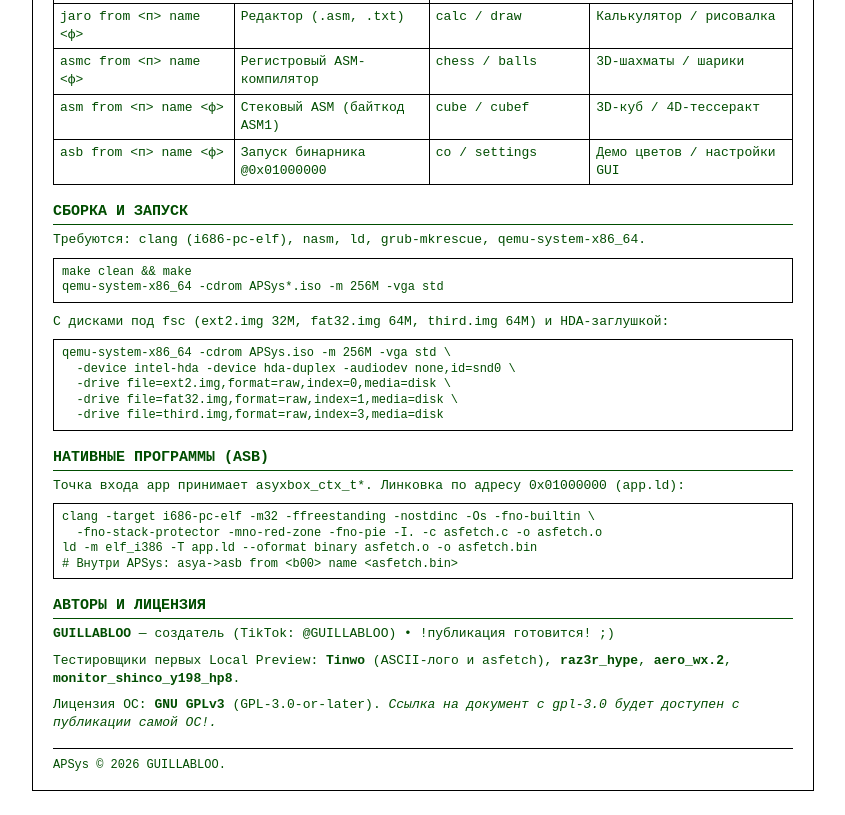
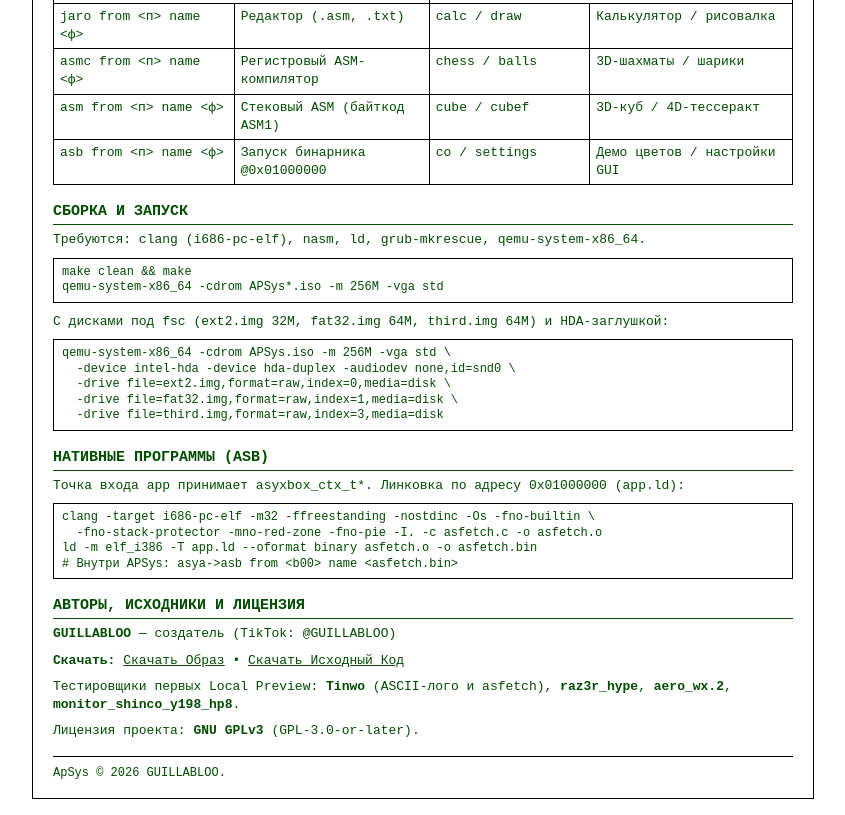
Before and after one commit to GUILLABLOO/APSys-site, a plain HTML site: page index.html in a window 1280 px wide. Shown: the part 741-1556 px from the top of the page, without its empty margins (217-1062 px from the left). Drawn offline with Linux system fonts and the light colour scheme.

Commit message:
index.html

```diff
--- a/index.html
+++ b/index.html
@@ -145,12 +145,18 @@ qemu-system-x86_64 -cdrom APSys*.iso -m 256M -vga std</pre>
 ld -m elf_i386 -T app.ld --oformat binary asfetch.o -o asfetch.bin
 # Внутри APSys: asya-&gt;asb from &lt;b00&gt; name &lt;asfetch.bin&gt;</pre>
 
-  <h2 id="credits">Авторы и лицензия</h2>
-  <p><strong>GUILLABLOO</strong> — создатель (TikTok: <code>@GUILLABLOO</code>) &bull; !публикация готовится! ;) </strong></p>
+  <h2 id="credits">Авторы, исходники и лицензия</h2>
+  <p><strong>GUILLABLOO</strong> — создатель (TikTok: <code>@GUILLABLOO</code>)</p>
+  <p>
+    <strong>Скачать:</strong>
+    <a href="https://github.com/GUILLABLOO/APSys/releases/download/APSys/APSys0001.iso" target="_blank">Скачать Образ</a> &bull;
+    <a href="https://github.com/GUILLABLOO/APSys/archive/refs/tags/APSys.tar.gz" target="_blank">Скачать Исходный Код</a>
+  </p>
   <p>Тестировщики первых Local Preview: <strong>Tinwo</strong> (ASCII-лого и <code>asfetch</code>), <strong>raz3r_hype</strong>, <strong>aero_wx.2</strong>, <strong>monitor_shinco_y198_hp8</strong>.</p>
-  <p>Лицензия ОС: <strong>GNU GPLv3</strong> (<code>GPL-3.0-or-later</code>). <em>Ссылка на документ с gpl-3.0 будет доступен с публикации самой ОС!.</em></p>
+  <p>Лицензия проекта: <strong>GNU GPLv3</strong> (<code>GPL-3.0-or-later</code>). </p>
 
-  <div class="footer">APSys &copy; 2026 GUILLABLOO.</div>
+  <div class="footer">ApSys &copy; 2026 GUILLABLOO.</div>
+
 
 </div>
 
```
